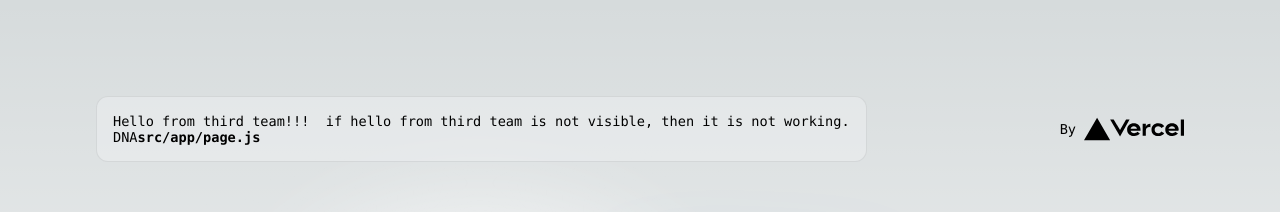
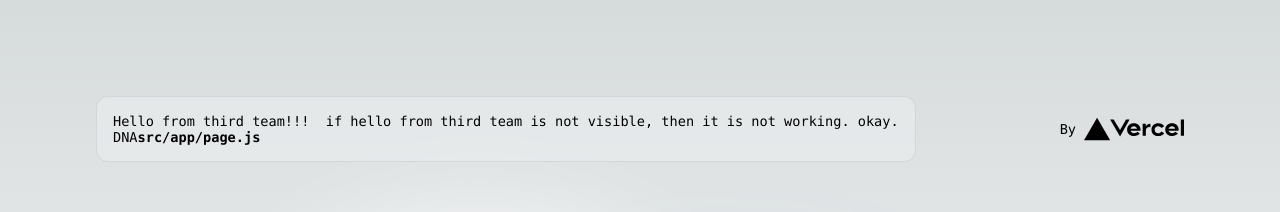
Before and after one commit to NB1333/iit-lab4-5, a Next.js app: page / in a window 1280 px wide. Shown: the top 212 px of the page. Built offline with nearby package versions, Linux system fonts and the light colour scheme.

Commit message:
EDITED: - page.js file

```diff
--- a/src/app/page.js
+++ b/src/app/page.js
@@ -12,6 +12,7 @@ export default function Home() {
         <p>
           Hello from third team!!!&nbsp;
           if hello from third team is not visible, then it is not working.
+          okay.
           <br />
           DNA
           <code className={styles.code}>src/app/page.js</code>
```
